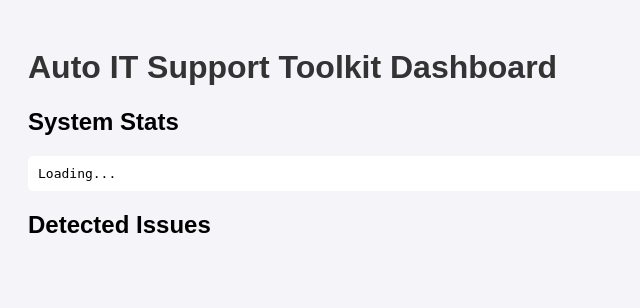
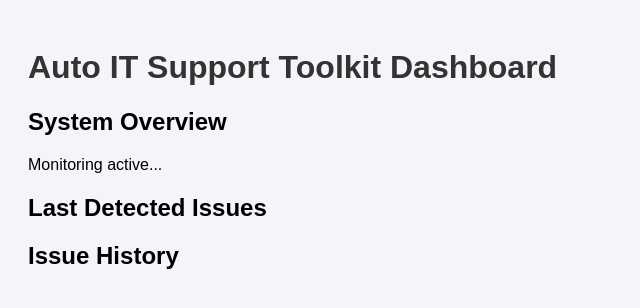
Before and after one commit to Cassie-LG/auto-it-support-toolkit, a Flask app: page / in a window 1280 px wide. Shown: the top 308 px of the page, without its empty margins (0-640 px from the left). Run offline with Flask 3, Linux system fonts and the light colour scheme; data that the repository does not hold is empty.

Commit message:
Add latest issues panel and history view

```diff
--- a/app/templates/index.html
+++ b/app/templates/index.html
@@ -7,34 +7,49 @@
 
     <body>
         <h1>Auto IT Support Toolkit Dashboard</h1>
-        <div id="stats">
-            <h2>System Stats</h2>
-            <pre id="statsData">Loading...</pre>
+        <div class="panel">
+            <h2>System Overview</h2>
+            <p>Monitoring active...</p>
         </div>
-        <div id="issues">
-            <h2>Detected Issues</h2>
-            <ul id="issuesList"></ul>
+        <div class="panel">
+            <h2>Last Detected Issues</h2>
+            <ul id="latest"></ul>
         </div>
+        <div class="panel">
+            <h2>Issue History</h2>
+            <ul id="history"></ul>
+        </div>
+        <script>
+            async function fetchData() {
+                const latestRes = await fetch('/latest');
+                const latest = await latestRes.json();
 
-        <script>
-            async function fetchStatus() {
-                const res = await fetch('/status');
-                const data = await res.json();
+                const historyRes = await fetch('/tickets');
+                const history = await historyRes.json();
 
-                document.getElementById('statsData').textContent =
-                    JSON.stringify(data.stats, null, 2);
+                const latestList = document.getElementById('latest');
+                const historyList = document.getElementById('history');
 
-                const issuesList = document.getElementById('issuesList');
-                issuesList.innerHTML = '';
-                data.issues.forEach(issue => {
+                latestList.innerHTML = '';
+                historyList.innerHTML = '';
+
+                latest.forEach(issue => {
                     const li = document.createElement('li');
-                    li.textContent = `[${issue['type']}] ${issue['message']}`;
-                    issueList.appendChild(li);
+                    li.className = issue.severity.toLowerCase();
+                    li.textContent = `[${issue.severity}] $}issue.issue} -> ${issue.action_taken}`;
+                    latestList.appendChild(li);
+                });
+
+                history.slice(0, 20).forEach(issue => {
+                    const li = document.createElement('li');
+                    li.className = issue.severity.toLowerCase();
+                    li.textContent = `[${issue.severity}] ${issue.issue}`;
+                    historyList.appendChild(li);
                 });
             }
 
-            setInterval(fetchStatus, 5000);
-            fetchStatus();
+            setInterval(fetchData, 3000);
+            fetchData();
         </script>
     </body>
 </html>
```
